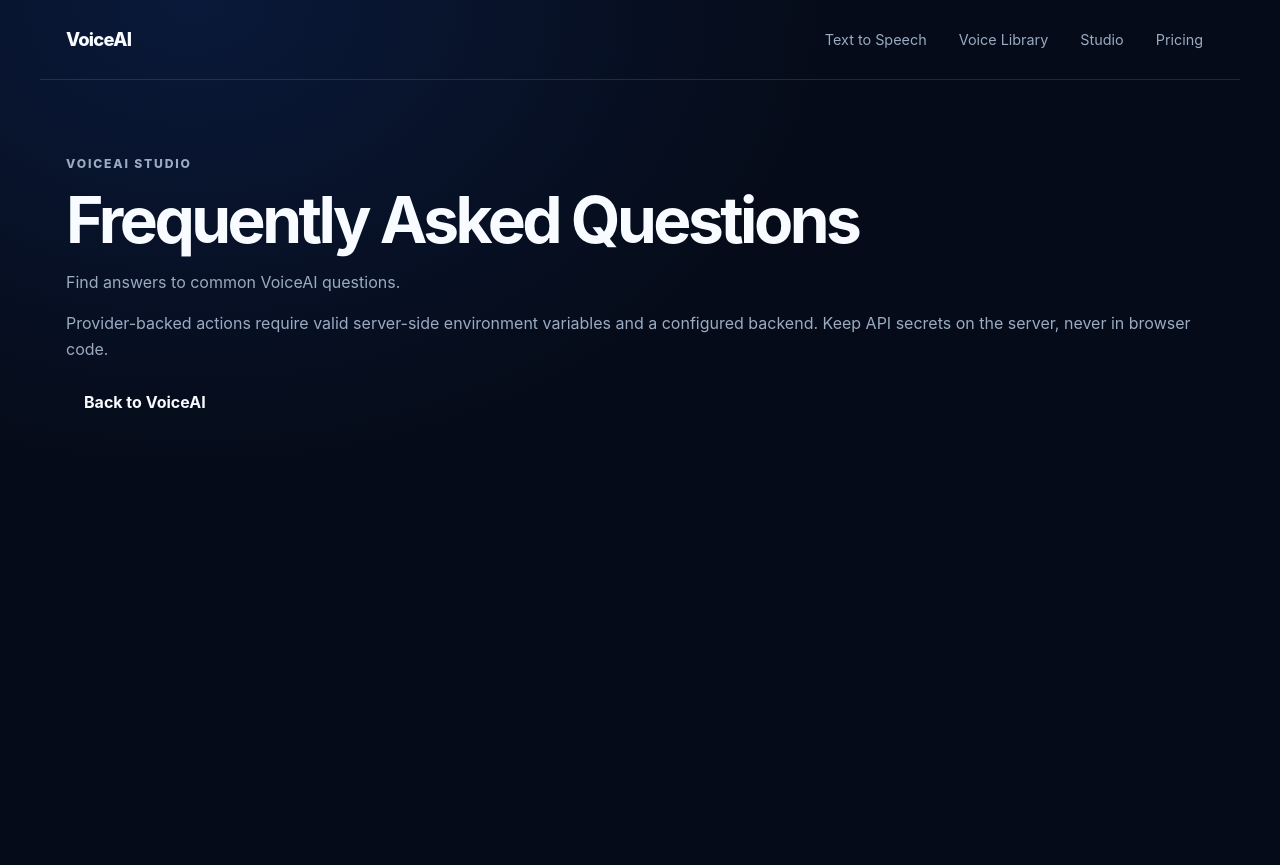
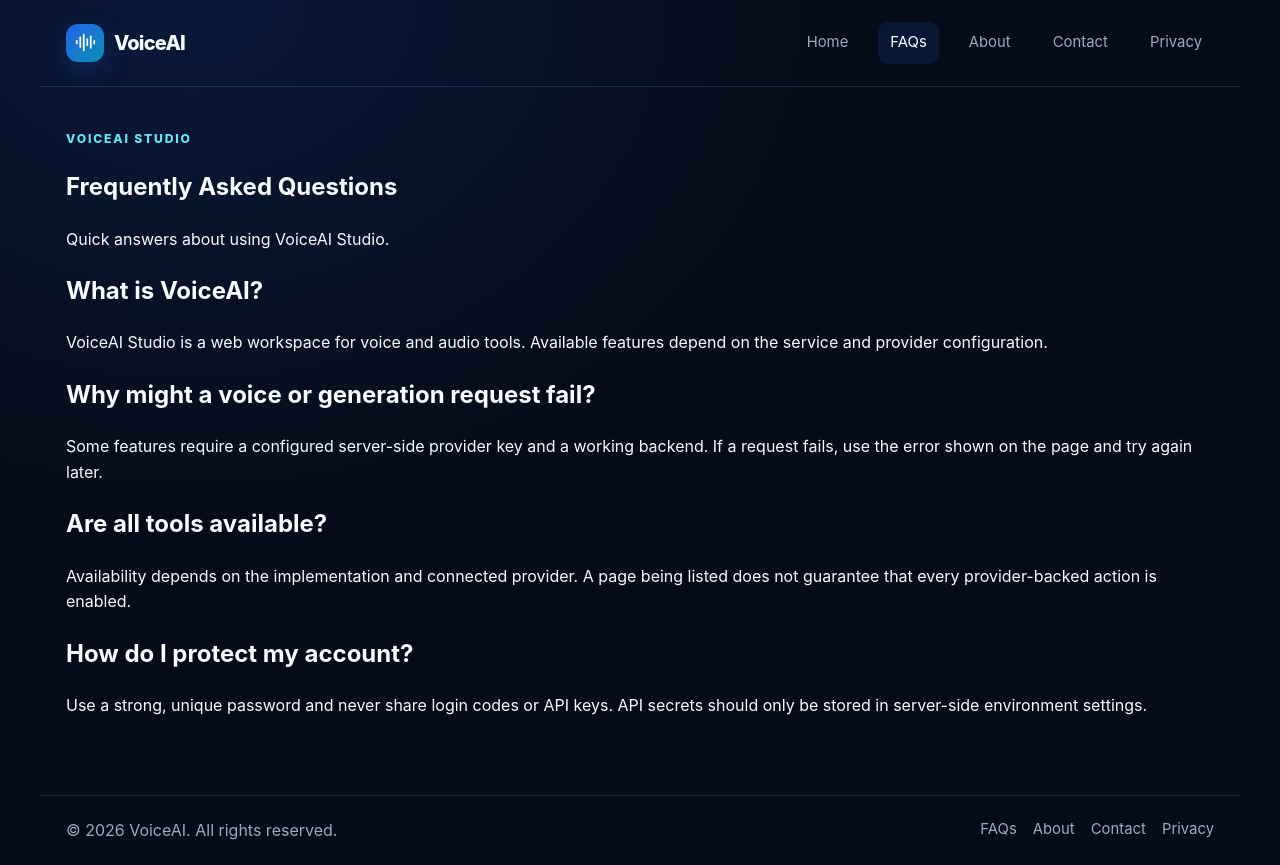
Before and after one commit to bhaylugohil376-lab/Voice-Ai-Studio_, a website: page faq.html in a window 1280 px wide. Before the commit the page ends 800 px from the top, so only its background shows below. Drawn offline with nearby package versions, Linux system fonts and the light colour scheme.

Commit message:
Standardize faq.html layout and content

```diff
--- a/faq.html
+++ b/faq.html
@@ -1,2 +1,32 @@
 <!doctype html>
-<html lang="en"><head><meta charset="utf-8"><meta name="viewport" content="width=device-width,initial-scale=1"><title>Frequently Asked Questions | VoiceAI</title><link rel="stylesheet" href="style.css"></head><body><header class="site-header"><a href="index.html" class="logo">VoiceAI</a><nav><a href="tts.html">Text to Speech</a><a href="voice-library.html">Voice Library</a><a href="studio.html">Studio</a><a href="pricing.html">Pricing</a></nav></header><main class="container"><section class="hero"><p class="eyebrow">VOICEAI STUDIO</p><h1>Frequently Asked Questions</h1><p>Find answers to common VoiceAI questions.</p><p>Provider-backed actions require valid server-side environment variables and a configured backend. Keep API secrets on the server, never in browser code.</p><a class="button" href="index.html">Back to VoiceAI</a></section></main></body></html>
+<html lang="en">
+<head>
+  <meta charset="utf-8">
+  <meta name="viewport" content="width=device-width, initial-scale=1">
+  <meta name="description" content="Frequently Asked Questions for VoiceAI Studio.">
+  <title>Frequently Asked Questions | VoiceAI</title>
+  <link rel="stylesheet" href="style.css">
+</head>
+<body>
+  <header class="navbar home-info-navbar">
+    <a href="index.html" class="logo"><span class="logo-mark"><i data-lucide="audio-lines"></i></span><span>VoiceAI</span></a>
+    <nav class="nav-links" aria-label="Main navigation">
+      <a href="index.html">Home</a><a href="faq.html" class="active">FAQs</a><a href="about.html">About</a><a href="contact.html">Contact</a><a href="privacy.html">Privacy</a>
+    </nav>
+  </header>
+  <main class="container info-page">
+    <section class="info-page-heading">
+      <p class="eyebrow">VOICEAI STUDIO</p>
+      <h1>Frequently Asked Questions</h1>
+      <p>Quick answers about using VoiceAI Studio.</p>
+    </section>
+    <article class="info-article"><h2>What is VoiceAI?</h2><p>VoiceAI Studio is a web workspace for voice and audio tools. Available features depend on the service and provider configuration.</p><h2>Why might a voice or generation request fail?</h2><p>Some features require a configured server-side provider key and a working backend. If a request fails, use the error shown on the page and try again later.</p><h2>Are all tools available?</h2><p>Availability depends on the implementation and connected provider. A page being listed does not guarantee that every provider-backed action is enabled.</p><h2>How do I protect my account?</h2><p>Use a strong, unique password and never share login codes or API keys. API secrets should only be stored in server-side environment settings.</p></article>
+  </main>
+  <footer class="footer home-info-footer">
+    <span>© 2026 VoiceAI. All rights reserved.</span>
+    <nav aria-label="Information links"><a href="faq.html">FAQs</a><a href="about.html">About</a><a href="contact.html">Contact</a><a href="privacy.html">Privacy</a></nav>
+  </footer>
+  <script src="https://unpkg.com/lucide@latest"></script>
+  <script>if(window.lucide){lucide.createIcons();}</script>
+</body>
+</html>
```
